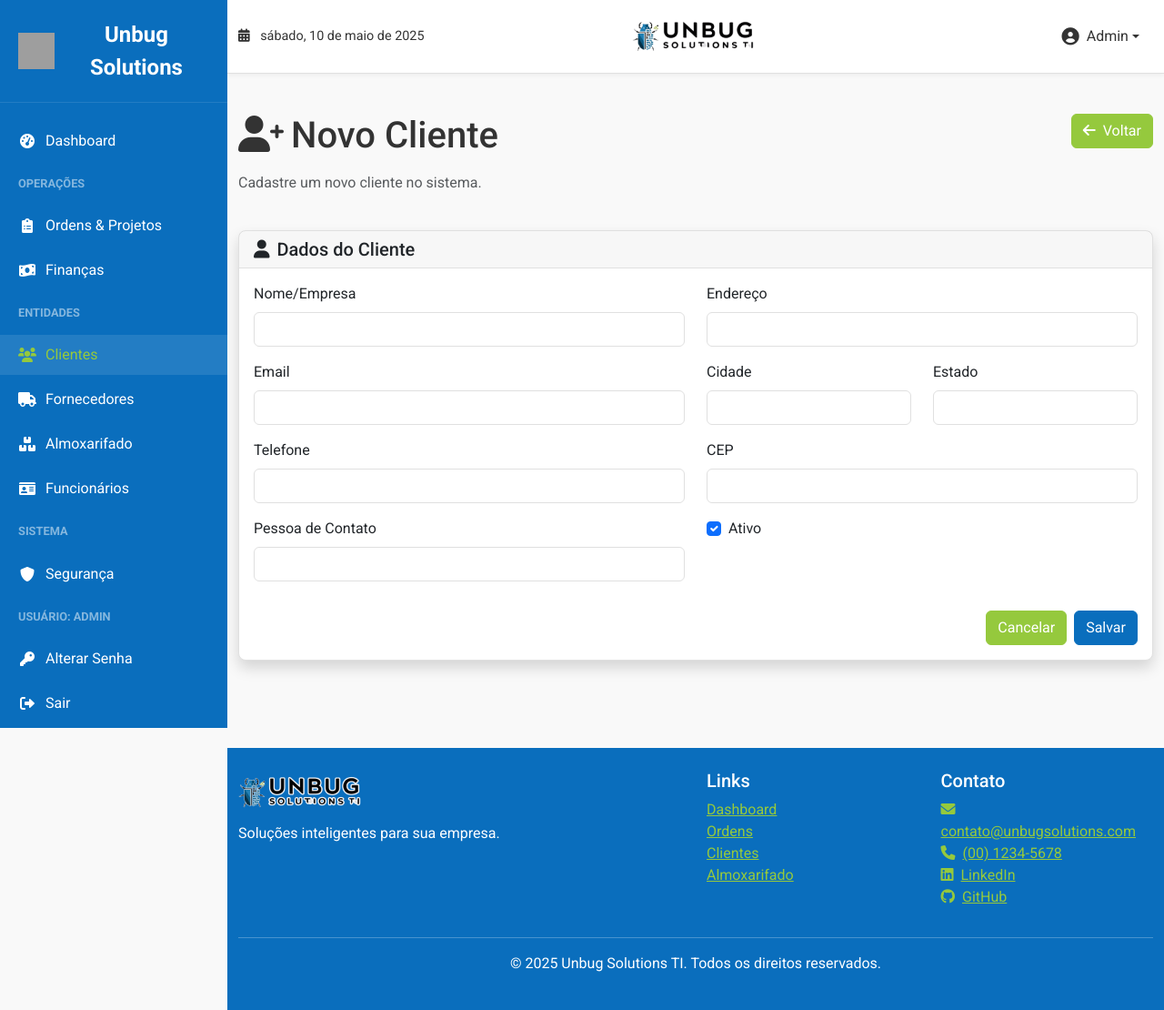
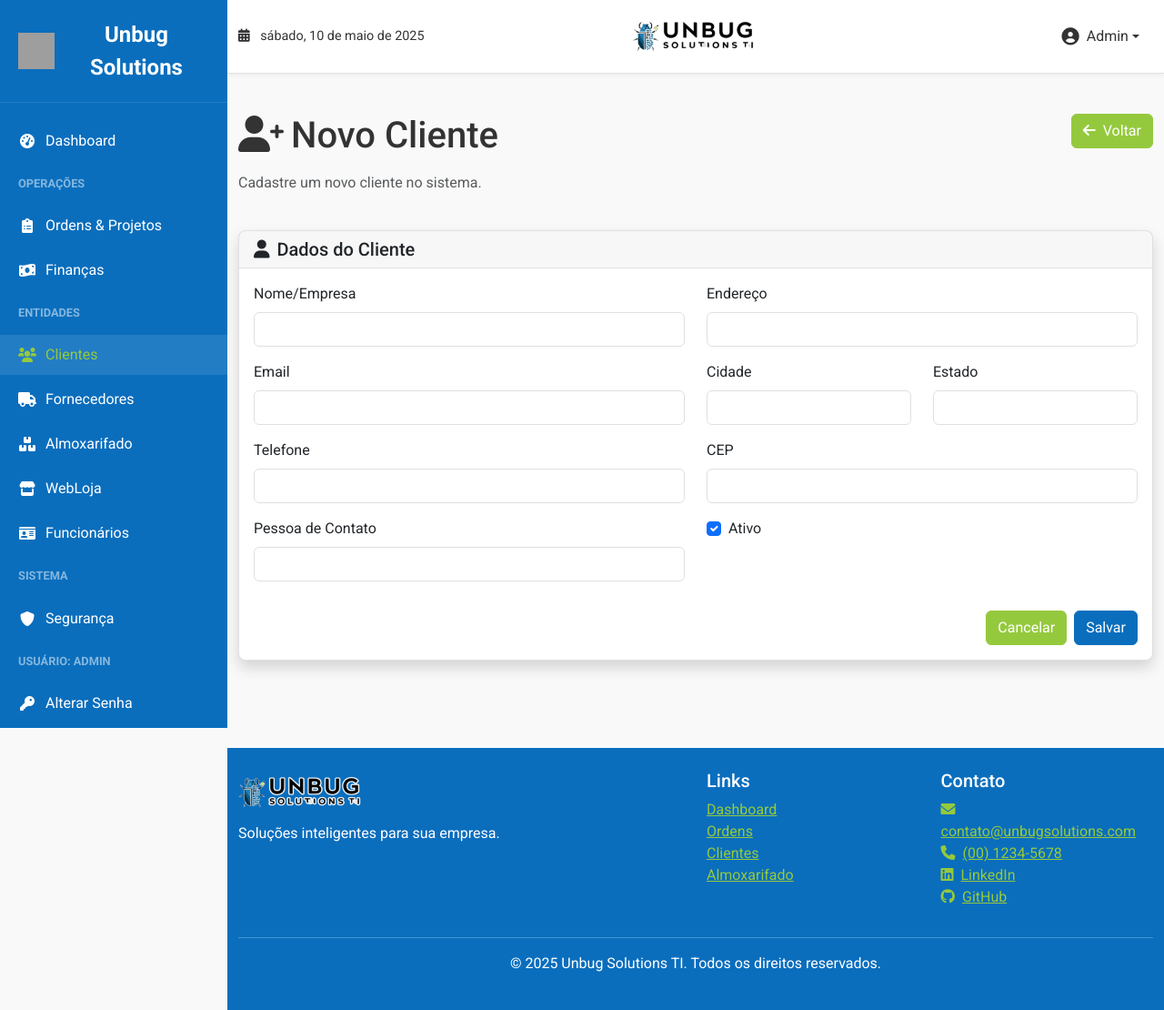
Before and after one commit to sarziel/UnbugAPP, a Flask app: page /clients/create in a window 1280 px wide. Shown: the top 1110 px of the page at 91% size. Run offline with Flask 3, Linux system fonts and the light colour scheme; a user stored in the database is signed in; some libraries are stand-ins or nearby versions; grey boxes are pictures that could not be loaded.

Commit message:
Assistant checkpoint: Adicionar link WebLoja na sidebar
Assistant generated file changes:
- templates/base.html: Adicionar WebLoja na sidebar

---

User prompt:

colocar pagina webloja na sidebar

Replit-Commit-Author: Assistant
Replit-Commit-Session-Id: ba5dcacb-d1b8-443d-b0a3-e6baa6278452

```diff
--- a/templates/base.html
+++ b/templates/base.html
@@ -73,6 +73,12 @@
             <li class="nav-item">
                 <a href="{{ url_for('inventory.index') }}" class="{% if request.path.startswith('/inventory') %}active{% endif %}">
                     <i class="fas fa-boxes"></i> Almoxarifado
+                </a>
+            </li>
+
+            <li class="nav-item">
+                <a href="{{ url_for('inventory.store') }}" class="{% if request.path == url_for('inventory.store') %}active{% endif %}">
+                    <i class="fas fa-store"></i> WebLoja
                 </a>
             </li>
 
```
